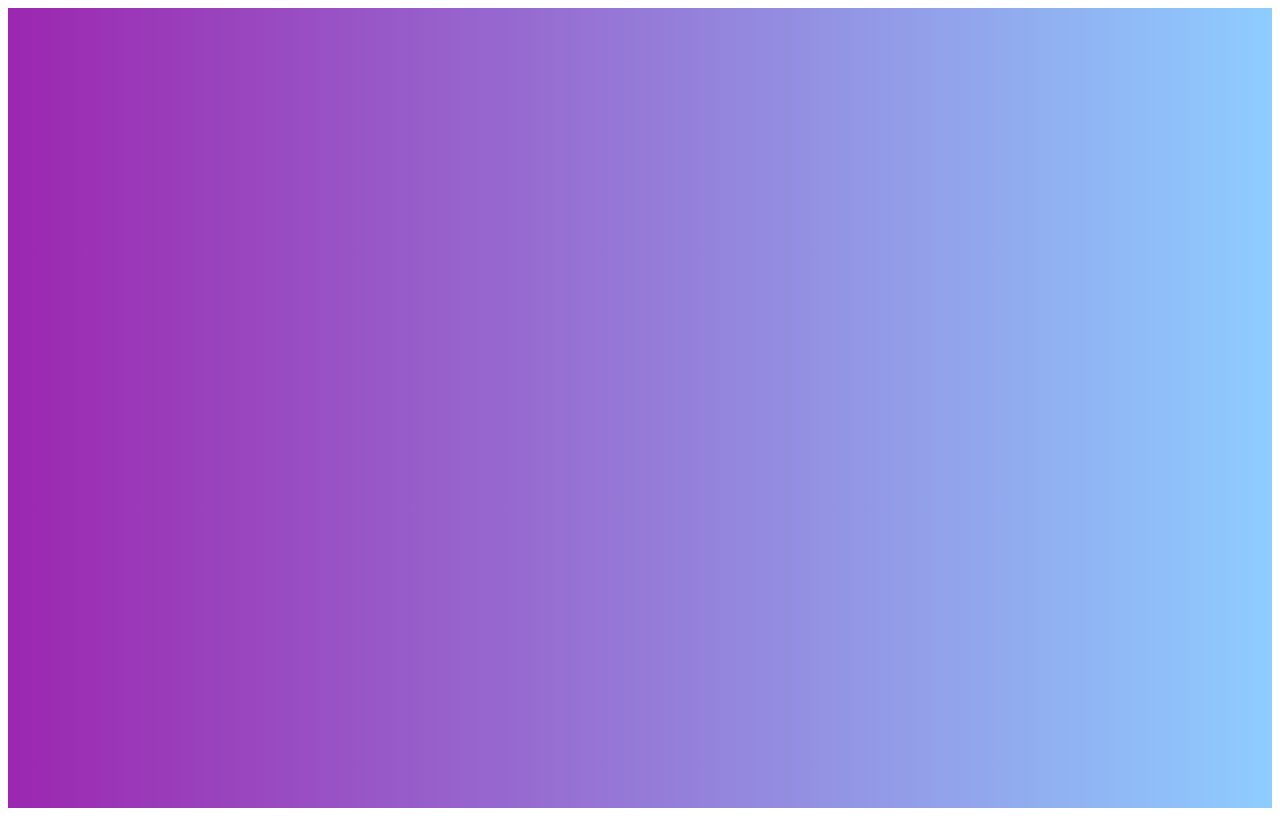
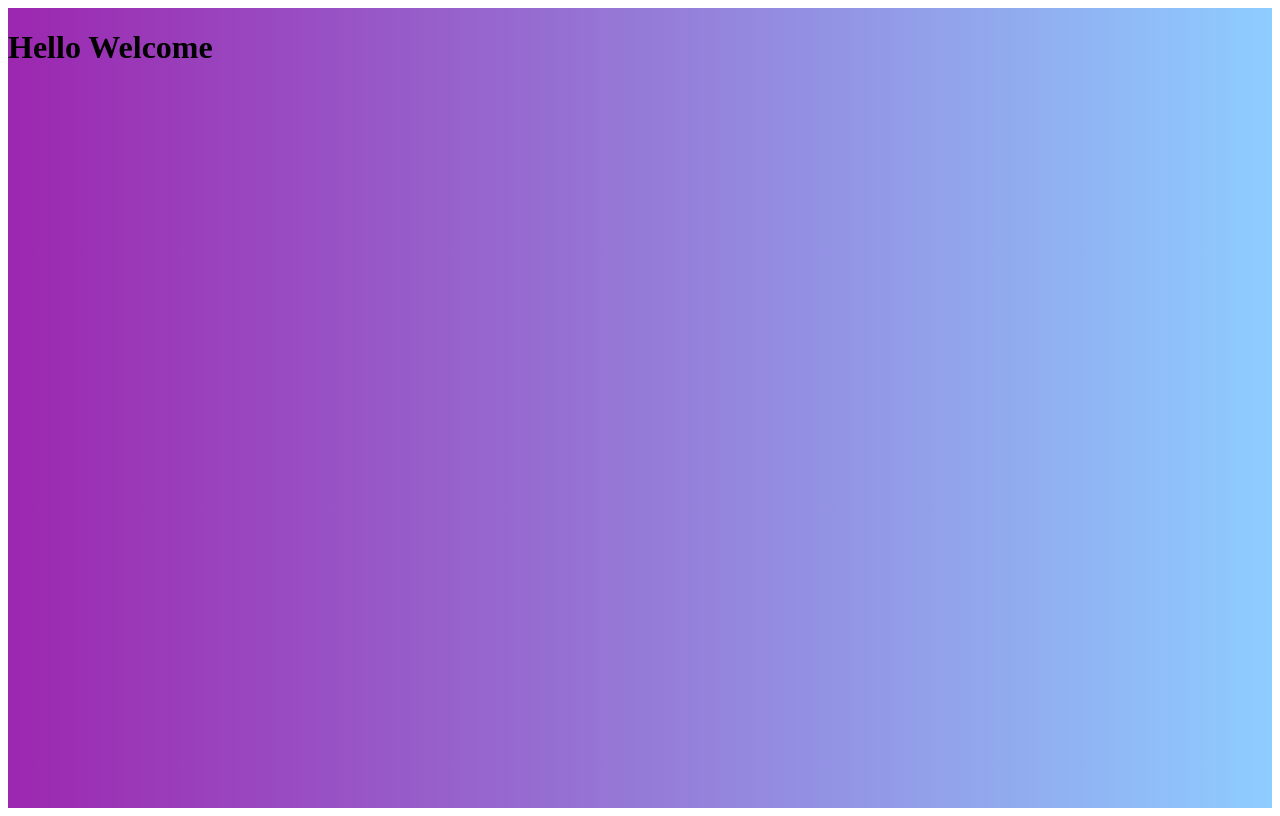
Before and after one commit to Sageyuva/incomplete_mobilerepo, a plain HTML site: page index.html in a window 1280 px wide. Drawn offline with Linux system fonts and the light colour scheme.

Commit message:
step1 complete

```diff
--- a/index.html
+++ b/index.html
@@ -12,9 +12,9 @@
 <body>
 
     <div class="main">
-        <!-- <div class="t">
+        <div class="t">
             <h1>Hello Welcome</h1>
-        </div> -->
+        </div>
     </div>
 
 </body>
```
